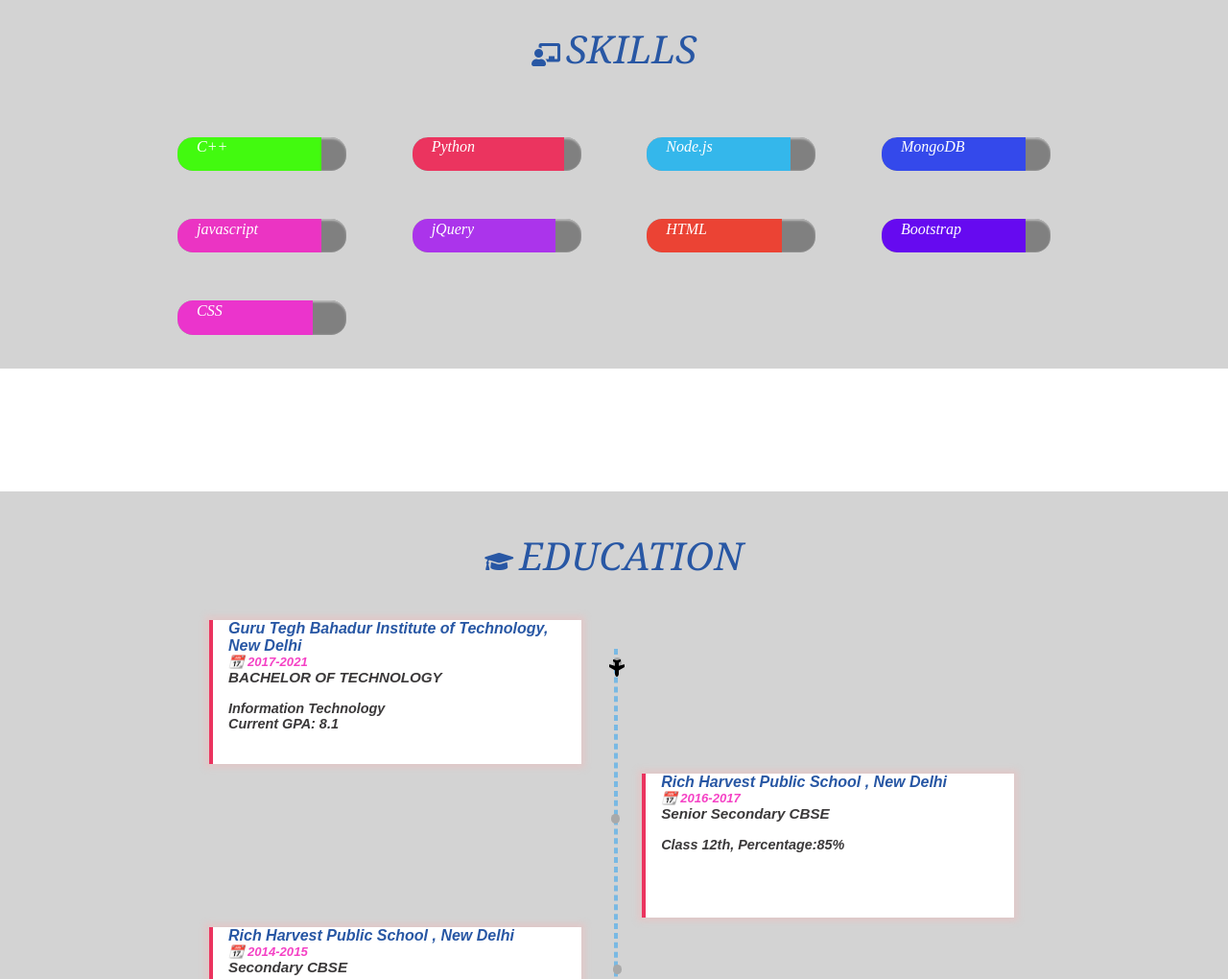
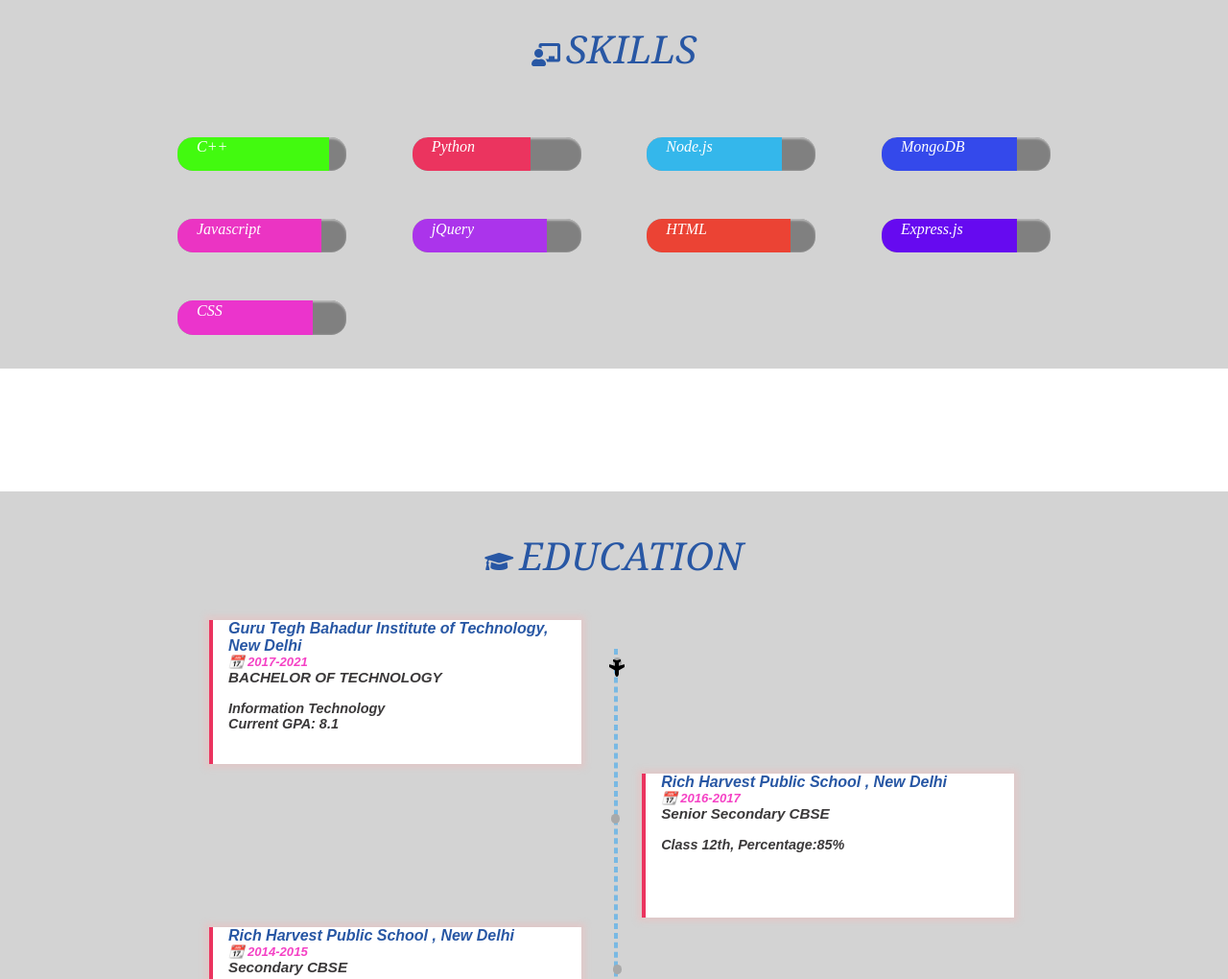
Before and after one commit to Shubham-kant/Shubham-Kant.github.io, a plain HTML site: page index.html in a window 1280 px wide. Shown: the part 872-1892 px from the top of the page at 96% size. Drawn offline with Linux system fonts and the light colour scheme.

Commit message:
added some skills

```diff
--- a/css/style.css
+++ b/css/style.css
@@ -238,7 +238,7 @@ section{
 
 #cpp{
 	 height: inherit;
-     width: 85%;
+     width: 90%;
 
 	border-radius: 0.99rem 0rem 0rem 0.99rem ;
 
@@ -249,7 +249,7 @@ section{
 }
 #html{
 	height: inherit;
-     width:90%;
+     width:85%;
      background-color: #eb4334;
 
 
@@ -258,7 +258,7 @@ section{
 }
 #python{
 	height: inherit;
-     width:80%;
+     width:70%;
      background-color: #eb345f;
 	border-radius: 0.99rem 0rem 0rem 0.99rem ;
 }
@@ -288,13 +288,13 @@ section{
 }
 #javascript{
 	height: inherit;
-	width: 80%;
+	width: 85%;
 	background-color: #eb34c3;
 	border-radius: 0.99rem 0rem 0rem 0.99rem ;
 	 /*border-right:none;*/
 
 }
-#bootstrap{
+#express{
 	height: inherit;
 	width: 80%;
 	background-color: #660af0;
--- a/index.html
+++ b/index.html
@@ -80,14 +80,14 @@
 
 
 				<div class="skill-progress">
-					<div id="cpp" skill-value="85">
+					<div id="cpp" skill-value="90">
 						<div class="skill-name" >
 							<span >C++</span>
 						</div>
 					</div>
 				</div>
 				<div class="skill-progress">
-					<div id="python" skill-value="90">
+					<div id="python" skill-value="70">
 						<div class="skill-name" >
 							<span >Python</span>
 						</div>
@@ -95,14 +95,14 @@
 
 				</div>
 				<div class="skill-progress">
-					<div id="nodejs" skill-value="85">
+					<div id="nodejs" skill-value="80">
 						<div class="skill-name" >
 							<span >Node.js</span>
 						</div>
 					</div>
 				</div>
 				<div class="skill-progress">
-					<div id="mongodb" skill-value="85">
+					<div id="mongodb" skill-value="80">
 						<div class="skill-name" >
 							<span >MongoDB</span>
 						</div>
@@ -111,28 +111,28 @@
 				<div class="skill-progress">
 					<div id="javascript" skill-value="85">
 						<div class="skill-name" >
-							<span >javascript</span>
+							<span >Javascript</span>
 						</div>
 					</div>
 				</div>
 				<div class="skill-progress">
-					<div id="jquery" skill-value="85">
+					<div id="jquery" skill-value="80">
 						<div class="skill-name" >
 							<span >jQuery</span>
 						</div>
 					</div>
 				</div>
 				<div class="skill-progress">
-					<div id="html" skill-value="80">
+					<div id="html" skill-value="85">
 						<div class="skill-name" >
 							<span > HTML</span>
 						</div>
 					</div>
 				</div>
 				<div class="skill-progress">
-					<div id="bootstrap" skill-value="85">
+					<div id="express" skill-value="80">
 						<div class="skill-name" >
-							<span >Bootstrap</span>
+							<span >Express.js</span>
 						</div>
 					</div>
 				</div>
```
